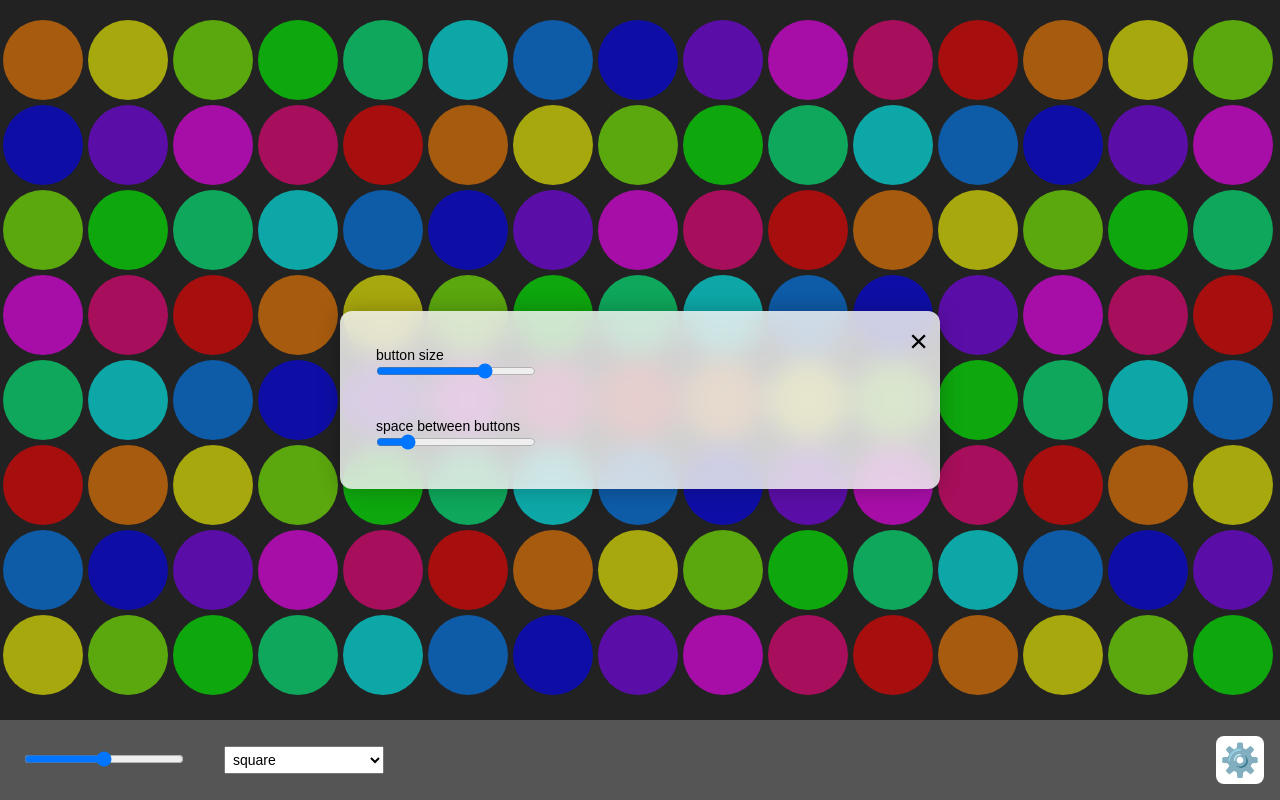
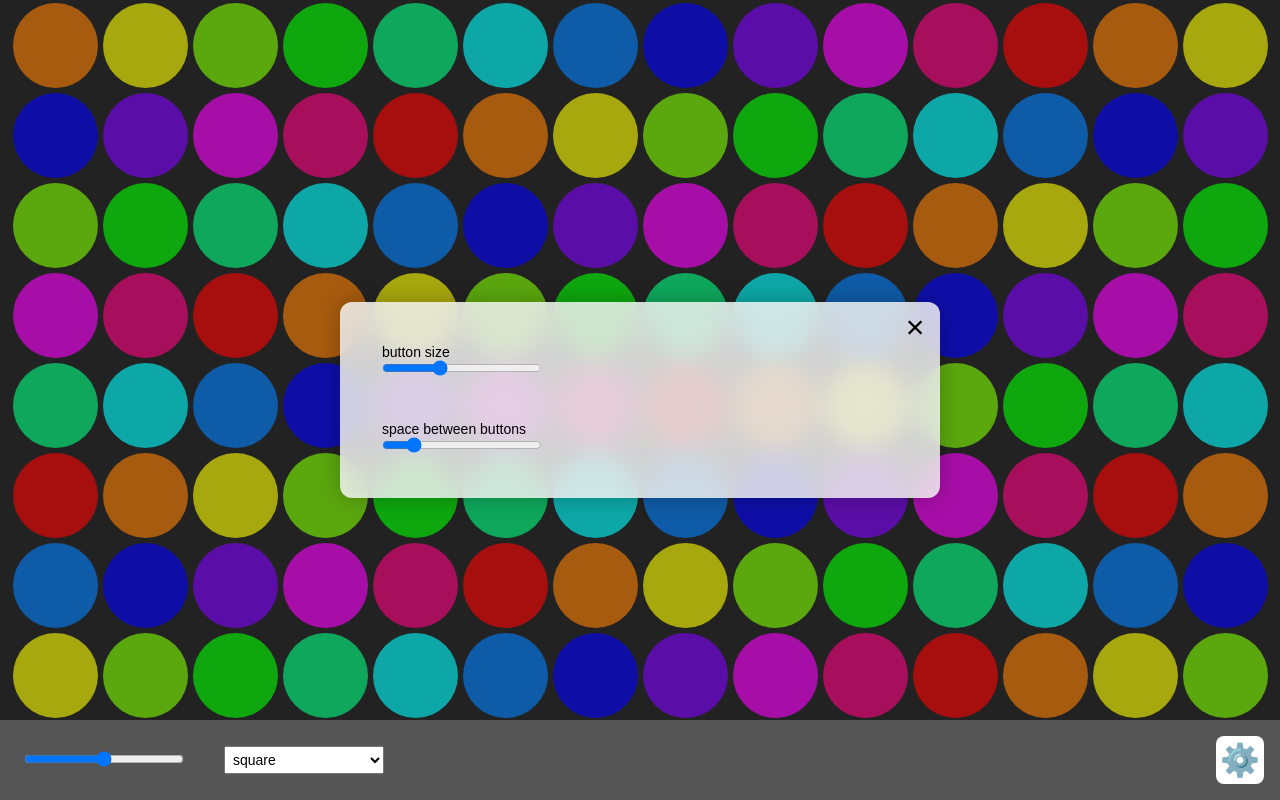
Before and after one commit to flojoho/keyboard, a plain HTML site: page index.html in a window 1280 px wide. Both pictures are taken after a click on the button "⚙️". Drawn offline with Linux system fonts and the light colour scheme.

Commit message:
button spacing slider

```diff
--- a/index.html
+++ b/index.html
@@ -35,11 +35,11 @@
         <span id="close-button">×</span>
         <div>
           <div>button size</div>
-          <input type="range" id="button-size-slider" min="50" max="100" value="85">
+          <input type="range" id="button-size-slider" min="50" max="150" value="85">
         </div>
         <div>
           <div>space between buttons</div>
-          <input type="range" id="button-size-slider" min="0" max="30" value="5">
+          <input type="range" id="spacing-size-slider" min="0" max="30" value="5">
         </div>
       </div>
     </aside>
--- a/modules/ButtonGrid.js
+++ b/modules/ButtonGrid.js
@@ -1,4 +1,4 @@
-import NoteButton, { getDiameter } from './NoteButton.js';
+import NoteButton, { getDiameter, getSpacing } from './NoteButton.js';
 
 const buttonGridContainer = document.getElementById('buttonGridContainer');
 
@@ -7,19 +7,21 @@ const render = () => {
   const divHeight = buttonGridContainer.offsetHeight;
 
   const diameter = getDiameter();
+  const spacing = getSpacing();
+  const tileSize = diameter + spacing;
 
-  const buttonsPerRow = Math.floor(divWidth / diameter);
-  const buttonsPerColumn = Math.floor(divHeight / diameter);
+  const buttonsPerRow = Math.floor(divWidth / tileSize);
+  const buttonsPerColumn = Math.floor(divHeight / tileSize);
 
-  const marginX = (divWidth - (buttonsPerRow * diameter)) / 2;
-  const marginY = (divHeight - (buttonsPerColumn * diameter)) / 2;
+  const marginX = (divWidth - (buttonsPerRow * tileSize)) / 2;
+  const marginY = (divHeight - (buttonsPerColumn * tileSize)) / 2;
 
   buttonGridContainer.textContent = '';
 
   for (let countY = 0; countY < buttonsPerColumn; countY++) {
     for(let countX = 0; countX < buttonsPerRow; countX++) {
-      const x = marginX + countX * diameter;
-      const y = marginY + countY * diameter;
+      const x = marginX + countX * tileSize;
+      const y = marginY + countY * tileSize;
 
       const noteNumber = countX - (Math.floor(buttonsPerRow / 2)) - 5 * (countY - Math.floor(buttonsPerColumn / 2));
       const noteButton = new NoteButton(noteNumber, x, y);
--- a/modules/NoteButton.js
+++ b/modules/NoteButton.js
@@ -7,12 +7,14 @@ export const getDiameter = () => {
   return diameter;
 }
 export const setDiameter = num => {
+  if(typeof num !== 'number') throw new Error('Diameter must be a number');
   diameter = num;
 }
 export const getSpacing = () => {
   return spacing;
 }
 export const setSpacing = num => {
+  if(typeof num !== 'number') throw new Error('Diameter must be a number');
   spacing = num;
 }
 
@@ -30,15 +32,17 @@ class NoteButton {
     const circle = document.createElement('div');
     circle.classList.add('note-button');
     circle.style.backgroundColor = `hsl(${ noteNumber / 12 * 360 }, 100%, 50%)`;
-    circle.style.width = `${ diameter - spacing }px`;
-    circle.style.height = `${ diameter - spacing }px`;
+    circle.style.width = `${ diameter }px`;
+    circle.style.height = `${ diameter }px`;
 
     this.#div = document.createElement('div');
     this.#div.appendChild(circle);
     this.#div.style.position = `absolute`;
     this.#div.style.display = `flex`;
-    this.#div.style.width = `${ diameter }px`;
-    this.#div.style.height = `${ diameter }px`;
+    this.#div.style.justifyContent = `center`;
+    this.#div.style.alignItems = `center`;
+    this.#div.style.width = `${ diameter + spacing }px`;
+    this.#div.style.height = `${ diameter + spacing }px`;
     this.#div.style.left = `${ x }px`;
     this.#div.style.top = `${ y }px`;
 
@@ -59,7 +63,7 @@ class NoteButton {
 
       const xMouse = e.targetTouches[0].clientX
 
-      const pitchChange = (xMouse - this.#xTouchStart) / diameter;
+      const pitchChange = (xMouse - this.#xTouchStart) / (diameter + spacing);
       this.#note.changePitch(pitchChange);
 
       this.#div.style.left = `${ this.#x + (xMouse - this.#xTouchStart) }px`;
--- a/modules/SettingsModal.js
+++ b/modules/SettingsModal.js
@@ -1,10 +1,11 @@
-import { setDiameter } from "./NoteButton.js";
+import { setDiameter, setSpacing } from "./NoteButton.js";
 import ButtonGrid from './ButtonGrid.js';
 
 const modal = document.getElementById('modal');
 const settingsButton = document.getElementById('settings-button');
 const closeButton = document.getElementById('close-button');
 const buttonSizeSlider = document.getElementById('button-size-slider');
+const spacingSizeSlider = document.getElementById('spacing-size-slider');
 
 const toggleModal = () => {
   modal.classList.toggle('hidden');
@@ -16,6 +17,11 @@ closeButton.addEventListener('click', toggleModal);
 buttonSizeSlider
 
 buttonSizeSlider.addEventListener('input', () => {
-  setDiameter(buttonSizeSlider.value);
+  setDiameter(parseInt(buttonSizeSlider.value));
   ButtonGrid.render();
 });
+
+spacingSizeSlider.addEventListener('input', () => {
+  setSpacing(parseInt(spacingSizeSlider.value));
+  ButtonGrid.render();
+});
--- a/styles.css
+++ b/styles.css
@@ -72,21 +72,26 @@ aside>div {
   width: 100%;
   max-width: 600px;
   border-radius: 12px;
-  padding: 0 36px;
+  padding: 0 42px;
   color: black;
   filter: drop-shadow(0 0 0.75rem rgba(0,0,0,0.3));
   backdrop-filter: blur(12px);
 }
 aside>div>div {
-  margin: 36px 0;
+  margin: 42px 0;
 }
 
 #close-button {
   position: absolute;
-  top: 12px;
-  right: 12px;
+  top: 0px;
+  right: 0px;
   font-size: 32px;
   cursor: pointer;
+  width: 50px;
+  height: 50px;
+  display: flex;
+  align-items: center;
+  justify-content: center;
 }
 
 #settings-button {
@@ -97,6 +102,9 @@ aside>div>div {
   height: 48px;
   border-radius: 8px;
   cursor: pointer;
+  display: flex;
+  align-items: center;
+  justify-content: center;
 }
 
 .hidden {
```
